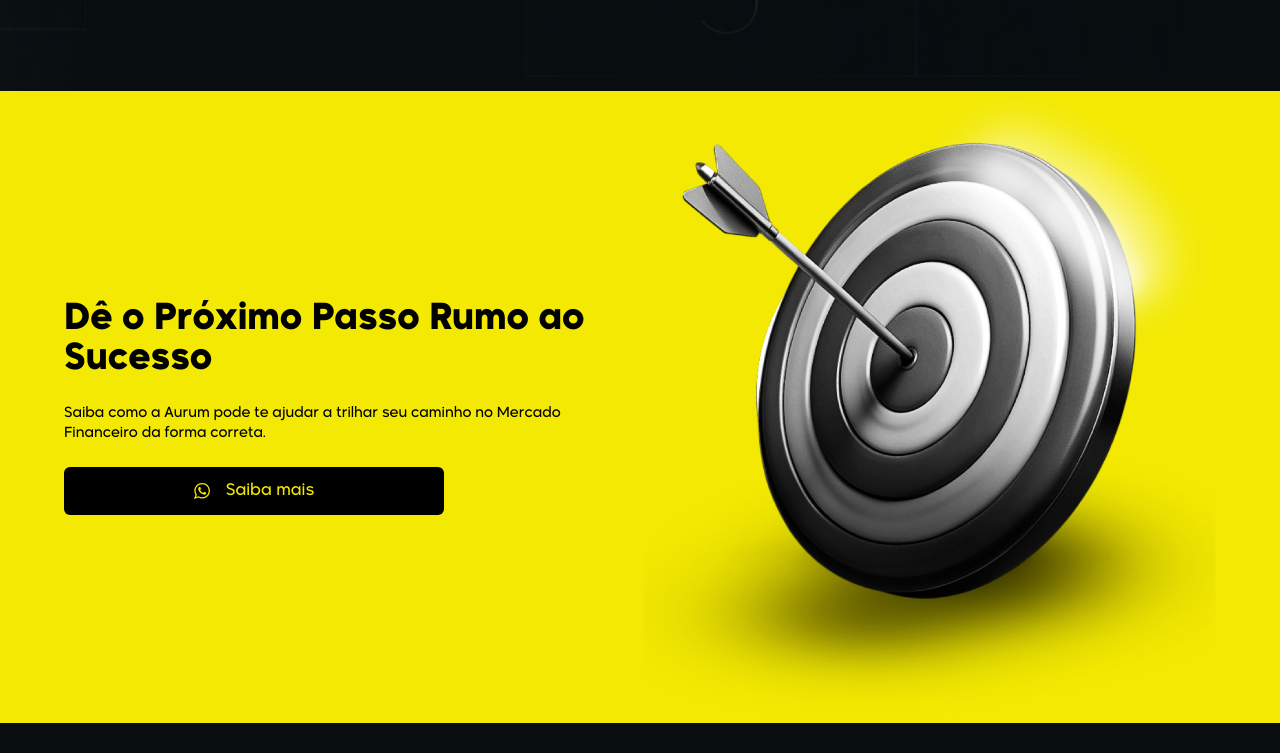
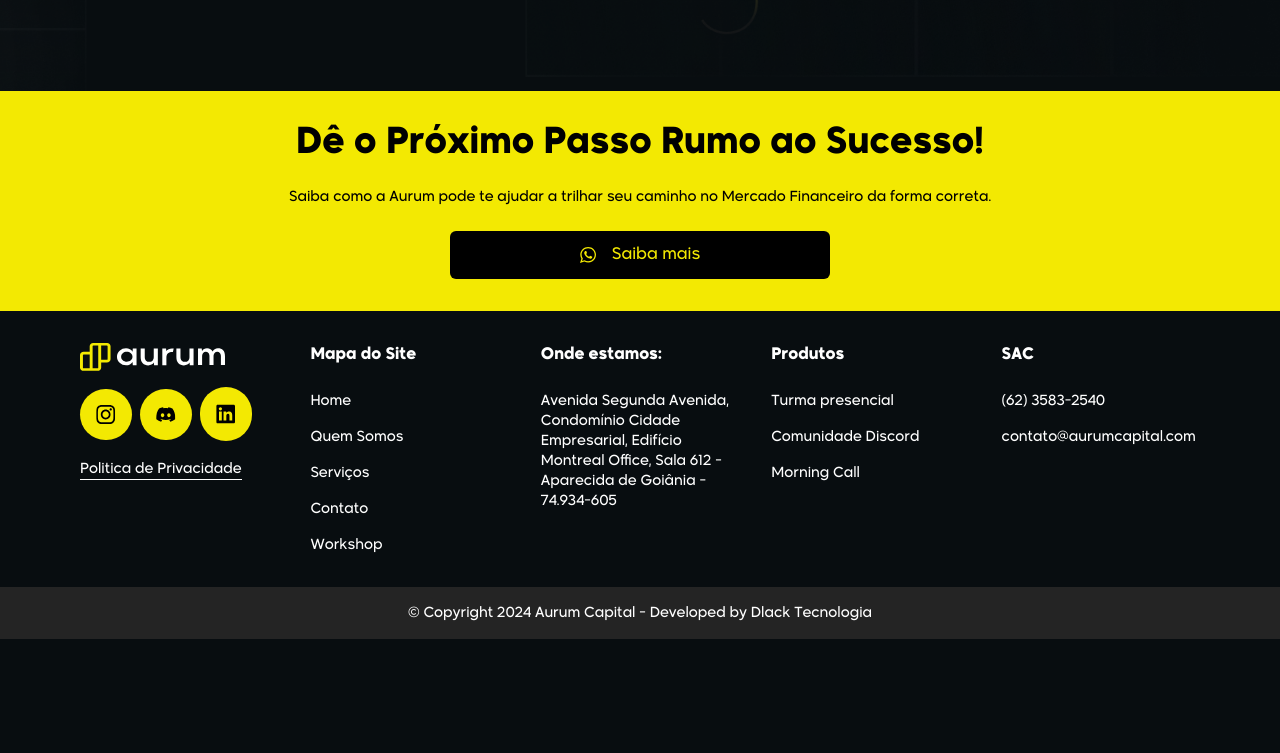
Before and after one commit to DevBrunomendonca/aurum, a Next.js app: page / in a window 1280 px wide. Shown: the part 1937-2690 px from the top of the page. After the commit the page ends 2576 px from the top, so only its background shows below. Built offline with nearby package versions, Linux system fonts and the light colour scheme.

Commit message:
Update video-institutional.tsx

```diff
--- a/app/_components/video-institutional.tsx
+++ b/app/_components/video-institutional.tsx
@@ -4,13 +4,13 @@
 const VideoInstitutional = () => {
   return (
     <section>
-      <div className="bg-yellow-color px-4 py-0">
+      <div className="bg-yellow-color px-4 py-8">
         <div className="mx-auto flex max-w-6xl flex-col items-center gap-2 md:flex-row">
-          <div className="flex w-full flex-col items-start gap-6">
-            <h2 className="text-start font-[family-name:var(--font-modani-arabic-bold)] text-4xl text-black">
-              Dê o Próximo Passo Rumo ao Sucesso
+          <div className="flex w-full flex-col items-center gap-6 flex-grow">
+            <h2 className="text-center font-[family-name:var(--font-modani-arabic-bold)] text-4xl text-black">
+              Dê o Próximo Passo Rumo ao Sucesso!
             </h2>
-            <p className="text-start text-sm text-black">
+            <p className="text-center text-sm text-black">
               Saiba como a Aurum pode te ajudar a trilhar seu caminho no Mercado
               Financeiro da forma correta.
             </p>
@@ -28,15 +28,7 @@
               <button>Saiba mais</button>
             </a>
           </div>
-          <div className="w-full">
-            <Image
-              src="/imagem-alvo.webp"
-              alt="Imagem de um alvo"
-              width={660}
-              height={0}
-              className="h-auto"
-            />
-          </div>
+          {/* A <div> vazia foi removida */}
         </div>
       </div>
     </section>
```
